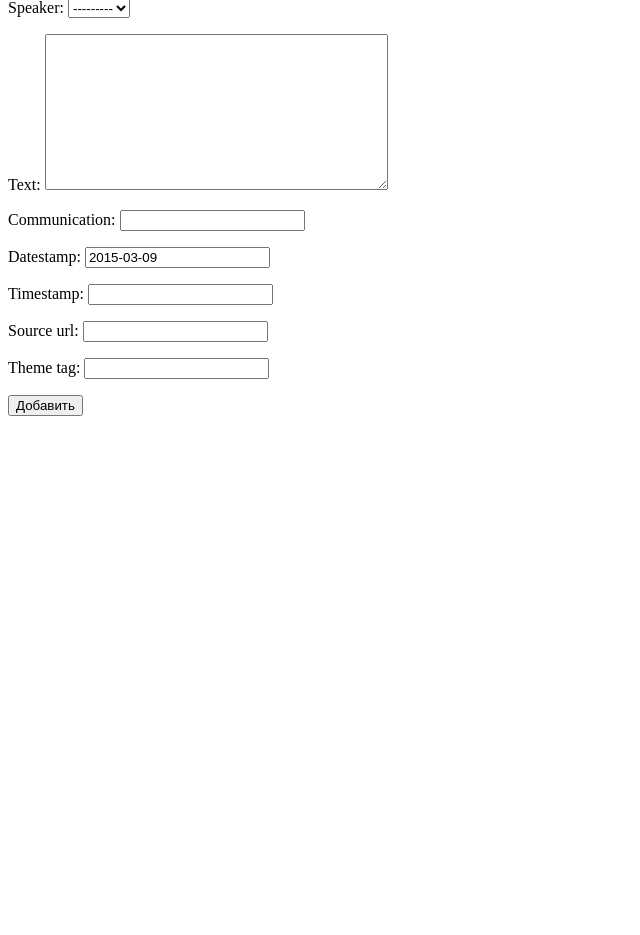
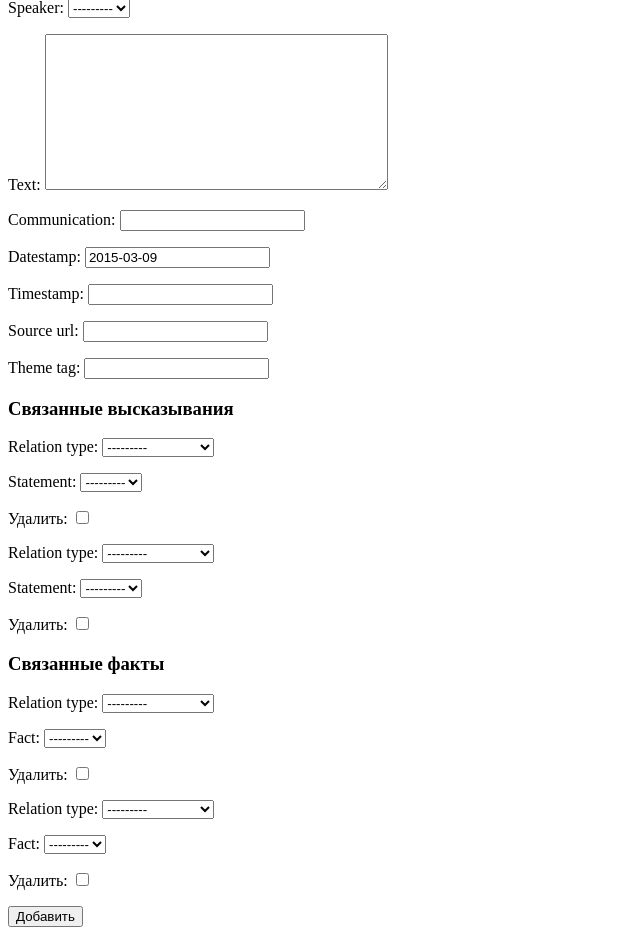
Before and after one commit to kirkkonen/NetForSpeech, a Django app: page /statements/add/ in a window 1280 px wide. Shown: the part 117-1052 px from the top of the page, without its empty margins (0-640 px from the left). Before the commit the page ends 533 px from the top, so only its background shows below. Run offline with Django 3.2, Linux system fonts and the light colour scheme; data that the repository does not hold is empty.

Commit message:
реализовал #11

```diff
--- a/nfsmain/forms.py
+++ b/nfsmain/forms.py
@@ -7,3 +7,6 @@ from django.forms.models import inlineformset_factory
 
 FactFactFormset = inlineformset_factory(Fact, FactFactRelation, exclude=[], extra=2, fk_name='fact_2')
 FactStatementFormset = inlineformset_factory(Fact, FactStatementRelation, exclude=[], extra=2)
+StatementStatementFormset = inlineformset_factory(Statement, StatementStatementRelation, exclude=[], extra=2,
+                                                  fk_name='statement_2')
+StatementFactFormset = inlineformset_factory(Statement, FactStatementRelation, exclude=[], extra=2)
--- a/nfsmain/models.py
+++ b/nfsmain/models.py
@@ -101,17 +101,9 @@ class Record(models.Model):
         self.media = media
         super(Record, self).save(*args, **kwargs)
 
-    def related_count(self):
-        return (
-            self.facts_fst_set.filter(relation_type='C').count(),
-            self.factstatementrelation_set.filter(relation_type='C').count(),
-            self.facts_fst_set.filter(relation_type='A').count(),
-            self.factstatementrelation_set.filter(relation_type='A').count(),
-        )
-
     def related(self):
-        return 'Противоречивых фактов: {}, высказываний: {}.' \
-               ' Подтверждающих фактов: {}, высказываний: {}'.format(*self.related_count())
+        return 'Противоречивых фактов: {}, высказываний: {}. ' \
+               'Подтверждающих фактов: {}, высказываний: {}'.format(*self.related_count())
 
 
 class Statement(Record):
@@ -127,6 +119,14 @@ class Statement(Record):
     def get_absolute_url(self):
         return reverse('main:statement_detail', kwargs={'pk': self.pk})
 
+    def related_count(self):
+        return [
+            self.factstatementrelation_set.filter(relation_type='C').count(),  # факты, противоречащие высказыванию
+            self.statements_fst_set.filter(relation_type='C').count(),  # высказывания, противоречащие высказыванию
+            self.factstatementrelation_set.filter(relation_type='A').count(),  # факты, подтверждающие высказывание
+            self.statements_fst_set.filter(relation_type='A').count(),  # высказывания, подтверждающие высказывание
+        ]
+
 
 class Fact(Record):
     statements = models.ManyToManyField(Statement, blank=True, through='FactStatementRelation')
@@ -137,6 +137,14 @@ class Fact(Record):
 
     def get_absolute_url(self):
         return reverse('main:fact_detail', kwargs={'pk': self.pk})
+
+    def related_count(self):
+        return [
+            self.facts_fst_set.filter(relation_type='C').count(),  # факты, противоречащие факту
+            self.factstatementrelation_set.filter(relation_type='C').count(),  # высказывания, противоречащие факту
+            self.facts_fst_set.filter(relation_type='A').count(),  # факты, подтверждающие факт
+            self.factstatementrelation_set.filter(relation_type='A').count(),  # высказывания, подтверждающие факт
+        ]
 
 
 class RecordRelation(models.Model):
@@ -163,9 +171,9 @@ class StatementStatementRelation(RecordRelation):
     statement_2 = models.ForeignKey(Statement, related_name='statements_snd_set')
 
     def save(self, *args, **kwargs):
-        if 'saving_reverse' not in StatementStatementRelation:
-            reverse_relation = FactFactRelation(statement=self.statement_2, statement_2=self.statement,
-                                                relation_type=self.relation_type)
+        if 'saving_reverse' not in kwargs:
+            reverse_relation = StatementStatementRelation(statement=self.statement_2, statement_2=self.statement,
+                                                          relation_type=self.relation_type)
             kwargs['saving_reverse'] = True
             reverse_relation.save(*args, **kwargs)
         del kwargs['saving_reverse']
--- a/nfsmain/templates/nfsmain/fact_detail.html
+++ b/nfsmain/templates/nfsmain/fact_detail.html
@@ -4,12 +4,15 @@
     <h1>Факт</h1>
     <p>«{{ fact.text }}»<br />
     Обнародован {{ fact.datestamp }} в <a href = "{{ fact.source_url }}">{{ fact.media }}</a></p>
+
     {% for rel_fact in fact.facts_fst_set.all %}
         {% if forloop.first %}<h3>Связанные факты</h3>{% endif %}
         <p>{{ rel_fact.fact_2 }} — {{ rel_fact.get_relation_type_display }}</p>
     {% endfor %}
+
     {% for rel_smnt in fact.factstatementrelation_set.all %}
         {% if forloop.first %}<h3>Связанные высказывания</h3>{% endif %}
         <p>{{ rel_smnt.statement }} — {{ rel_smnt.get_relation_type_display }}</p>
     {% endfor %}
+
 {% endblock %}
--- a/nfsmain/templates/nfsmain/statement_form.html
+++ b/nfsmain/templates/nfsmain/statement_form.html
@@ -4,7 +4,17 @@
     <h1>Описание высказывания</h1>
         <form action="" method="post">
             {% csrf_token %}
+            {{ ir_formset.management_form }}
+            {{ cr_formset.management_form }}
             {{ form.as_p }}
+            <h3>Связанные высказывания</h3>
+            {% for statement_statement_form in ir_formset %}
+                {{ statement_statement_form.as_p }}
+            {% endfor %}
+            <h3>Связанные факты</h3>
+            {% for statement_fact_form in cr_formset %}
+                {{ statement_fact_form.as_p }}
+            {% endfor %}
             <input type="submit" value="Добавить" />
         </form>
 {% endblock %}
--- a/nfsmain/templates/nfsmain/statement_list.html
+++ b/nfsmain/templates/nfsmain/statement_list.html
@@ -5,6 +5,7 @@
     {% for statement in statement_list %}
         <p><a href = "{% url 'main:statement_detail' statement.id %}">«{{ statement.text|truncatewords:10 }}»</a><br />
         от <a href="{% url 'main:speaker_detail' statement.speaker.id %}">{{ statement.speaker }}</a><br />
-        Опубликовано: <a href = "{{ statement.media.home_url }}">{{ statement.media }}</a></p>
+        Опубликовано: <a href = "{{ statement.media.home_url }}">{{ statement.media }}</a><br />
+        {{ statement.related }}</p>
     {% endfor %}
 {% endblock %}
--- a/nfsmain/views.py
+++ b/nfsmain/views.py
@@ -16,25 +16,29 @@ def admin(request):
     return render(request, template_name)
 
 
-class FactCreateView(CreateView):
-    model = Fact
-    fields = ['text', 'datestamp', 'timestamp', 'source_url']
-
+class RelationCreateViewMixIn():
     def get_context_data(self, **kwargs):
-        context = super(FactCreateView, self).get_context_data(**kwargs)
-        context['fact_fact_formset'] = FactFactFormset(self.request.POST or None)
-        context['fact_statement_formset'] = FactStatementFormset(self.request.POST or None)
+        context = super().get_context_data(**kwargs)
+        context['ir_formset'] = self.inner_relation_formset_class(self.request.POST or None)
+        context['cr_formset'] = self.cross_relation_formset_class(self.request.POST or None)
         return context
 
     def form_valid(self, form):
         self.object = form.save()
-        fact_fact_formset = FactFactFormset(self.request.POST, instance=self.object)
-        if fact_fact_formset.is_valid():
-            fact_fact_formset.save()
-        fact_statement_formset = FactStatementFormset(self.request.POST, instance=self.object)
-        if fact_statement_formset.is_valid():
-            fact_statement_formset.save()
-        return super(FactCreateView, self).form_valid(form)
+        ir_formset = self.inner_relation_formset_class(self.request.POST, instance=self.object)
+        if ir_formset.is_valid():
+            ir_formset.save()
+        cr_formset = self.cross_relation_formset_class(self.request.POST, instance=self.object)
+        if cr_formset.is_valid():
+            cr_formset.save()
+        return super().form_valid(form)
+
+
+class FactCreateView(RelationCreateViewMixIn, CreateView):
+    model = Fact
+    fields = ['text', 'datestamp', 'timestamp', 'source_url']
+    inner_relation_formset_class = FactFactFormset
+    cross_relation_formset_class = FactStatementFormset
 
 
 class FactListView(ListView):
@@ -58,11 +62,11 @@ class SpeakerDetailView(DetailView):
     model = Speaker
 
 
-class StatementCreateView(CreateView):
+class StatementCreateView(RelationCreateViewMixIn, CreateView):
     model = Statement
     fields = ['speaker', 'text', 'communication', 'datestamp', 'timestamp', 'source_url', 'theme_tag']
-
-
+    inner_relation_formset_class = StatementStatementFormset
+    cross_relation_formset_class = StatementFactFormset
 
 
 class StatementListView(ListView):
```
Also changed, not shown: nfsmain/templates/nfsmain/fact_form.html (+4 -4 lines), nfsmain/templates/nfsmain/statement_detail.html (+11 -0 lines).
